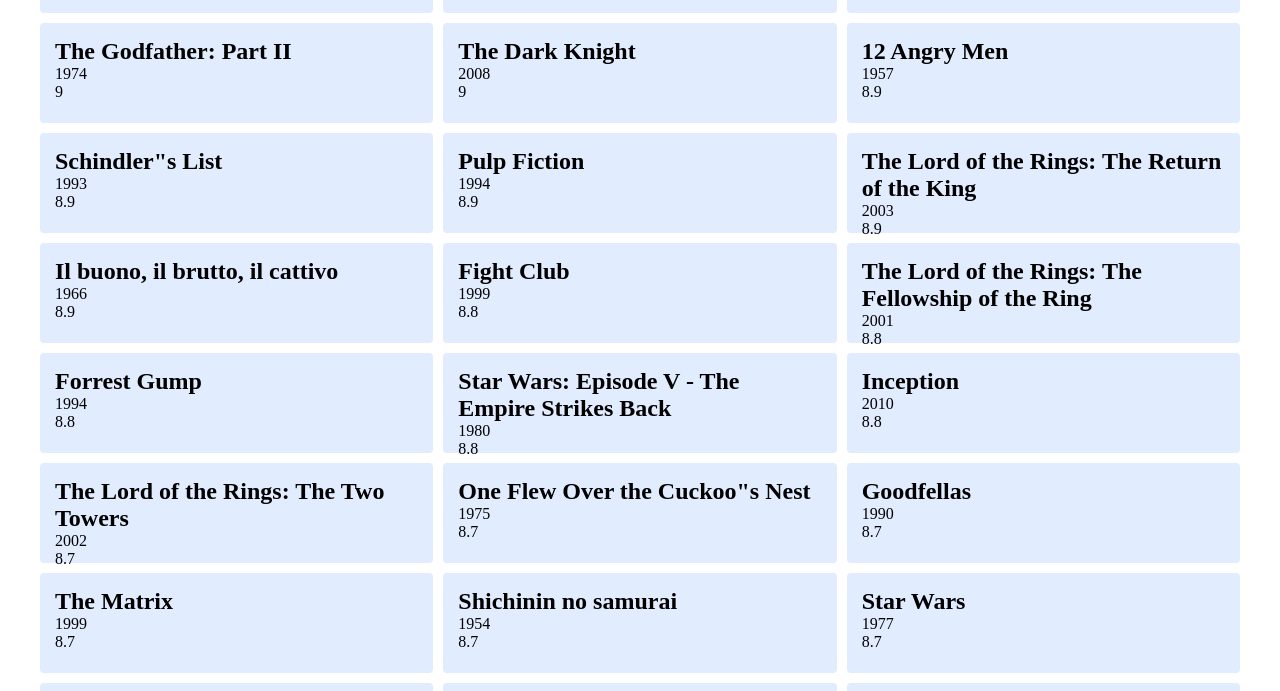
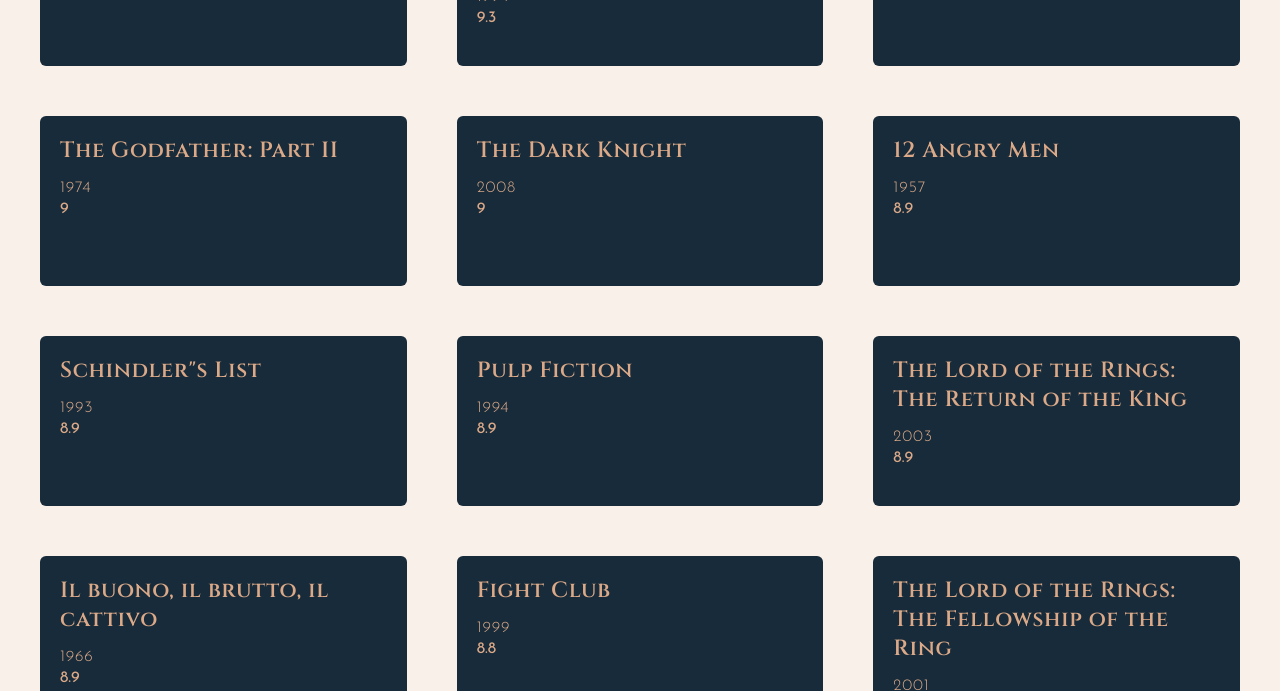
Before and after one commit to MagdK/w5-practice, a plain HTML site: page frontend/index.html in a window 1280 px wide. Shown: the part 124-815 px from the top of the page. Drawn offline with Linux system fonts and the light colour scheme.

Commit message:
Add grids

```diff
--- a/frontend/index.html
+++ b/frontend/index.html
@@ -7,10 +7,12 @@
 	<script src="data.js"></script>
 	<script src="script.js"></script>
 	<link rel="stylesheet" href="style.css">
+	<link rel="preconnect" href="https://fonts.googleapis.com">
+	<link rel="preconnect" href="https://fonts.gstatic.com" crossorigin>
+	<link href="https://fonts.googleapis.com/css2?family=Cinzel:wght@400;500;600&family=Josefin+Sans:wght@200;300;400;500;600&display=swap" rel="stylesheet">
 	<title>Week 5 Practice</title>
 </head>
 <body>
-	<h1>Top movies</h1>
 	<div id="root">
 	</div>
 </body>
--- a/frontend/style.css
+++ b/frontend/style.css
@@ -55,28 +55,65 @@
 
 /* Cards - grid */
 
+
+body {
+	font-family: 'Josefin Sans', sans-serif;
+	color: #dba988;
+	font-weight: 300;
+	background-color: #f9f0ea;
+}
+
+h2 {
+	font-family: 'Cinzel', serif;
+	font-weight: 700;
+	color: #dba988;
+	font-size: 22px;
+	letter-spacing: 0.03em;
+	padding-bottom: 15px;
+}
+
 #root {
 	display: flex;
 	flex-wrap: wrap;
 	width: 100%;
 	max-width: 1200px;
-	margin: 0 auto;
-	gap: 10px;
+	margin: 20px auto;
+
+	/* Grid-gap  - felulirja a column es row gap, magasabb renduek*/
+	grid-gap: 10px;
+
+	/* Column-gap */
+	column-gap: 20px;
+	column-rule: 40px double #ff00ff;
+
+	/* Row-gap */
+	row-gap: 30px;
+
+	/* Gap - minden gap related property-t felulir, egy ertek oszlop es sorok kozotti gap-re*/
+	gap: 40px;
+
+	/* Grid-row-gap */
+	grid-row-gap: 50px;
+
+	/* Grid-column-gap */
+	grid-column-gap: 50px;
 }
 
 #root .card {
 	flex-grow: 1;
 	/* flex-basis: calc(33% - 20px); */
 	flex-basis: 25%; /* kinyujtja */
-	height: 100px;
-	padding: 15px;
-	background-color: #e2ecff;
-	border-radius: 4px;
+	height: 170px;
+	padding: 20px;
+	background-color: #172b3a;
+	border-radius: 6px;
 }
 
-/* .title,
-.year,
+.time {
+	letter-spacing: 0.05em;
+}
+
 .rate {
-	display: block;
-    flex-direction: column;
-} */
+	padding-top: 5px;
+	font-weight: 400;
+}
```
Also changed, not shown: 1 other file.
